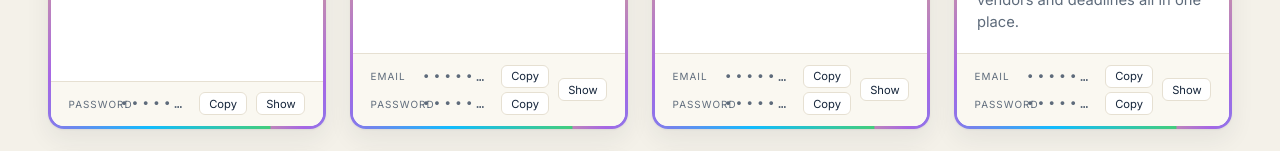
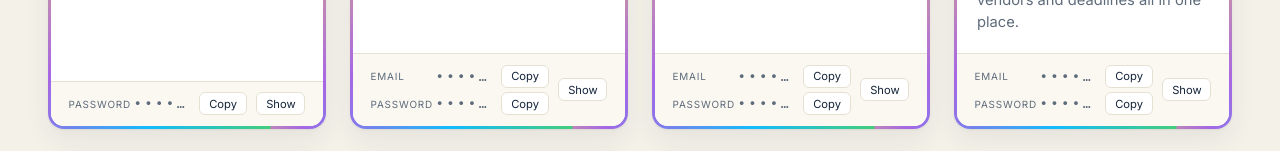
Before and after one commit to SGdatawizard/sgprivdash, a Next.js app: page / in a window 1280 px wide. Shown: the part 613-764 px from the top of the page. Built offline with nearby package versions, Linux system fonts and the light colour scheme.

Commit message:
Update globals.css

```diff
--- a/app/globals.css
+++ b/app/globals.css
@@ -280,9 +280,10 @@ body {
 
 .pw-label {
   flex: 0 0 auto;
-  width: 4.4em;
+  width: 5.75em;
+  white-space: nowrap;
   font-size: 0.62rem;
-  letter-spacing: 0.1em;
+  letter-spacing: 0.08em;
   text-transform: uppercase;
   color: var(--ink-mute);
 }
```
